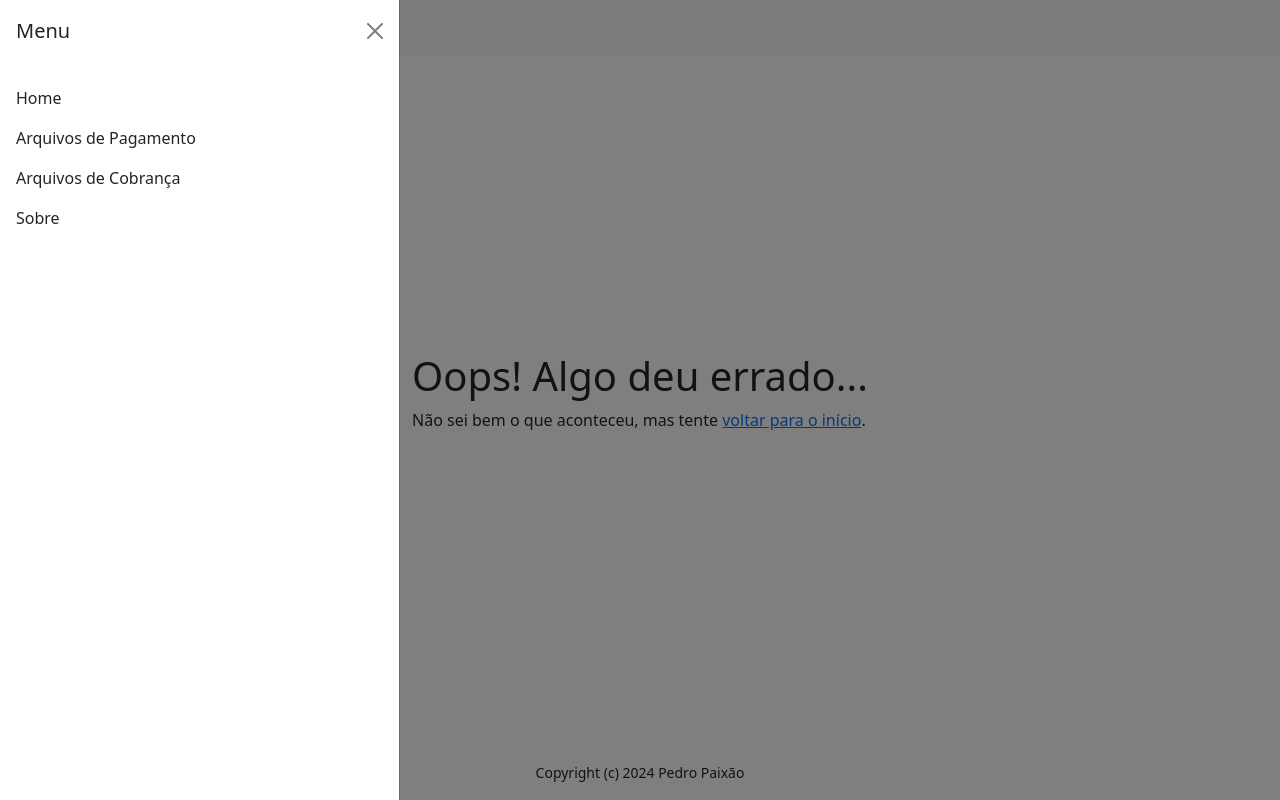
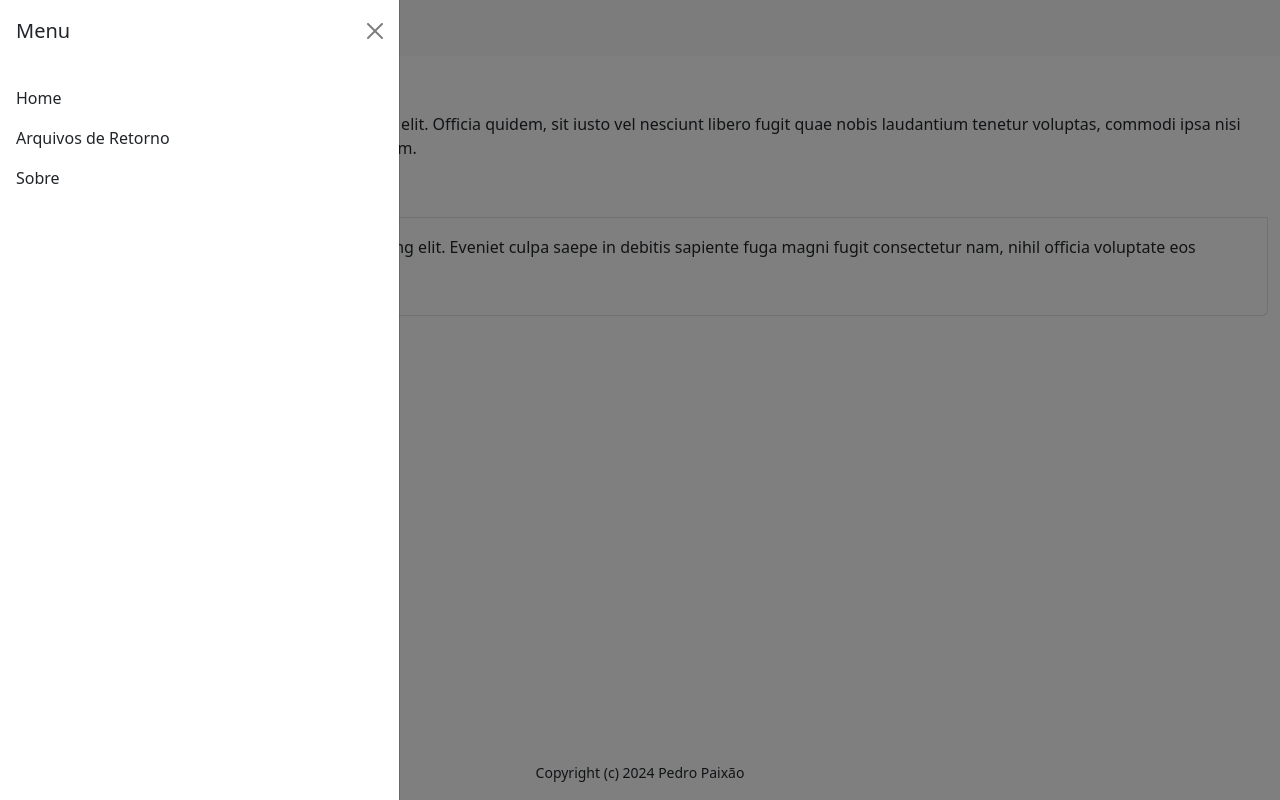
Before and after one commit to ratto/arquivo-bancario-web, a React (Vite) app: page /arquivos-retorno in a window 1280 px wide. Both pictures are taken after a click on the button 40 px from the left and 28 px from the top of the page. Built offline with nearby package versions, Linux system fonts and the light colour scheme.

Commit message:
Iniciado arquitetura para a criação dos arquivos de retorno

```diff
--- a/package.json
+++ b/package.json
@@ -12,6 +12,7 @@
     "preview": "vite preview"
   },
   "dependencies": {
+    "axios": "^1.7.1",
     "bootstrap": "^5.3.3",
     "react": "^18.2.0",
     "react-bootstrap": "^2.10.2",
--- /dev/null
+++ b/src/components/Arquivos/CNAB240/index.tsx
@@ -0,0 +1,9 @@
+import './style.scss';
+
+export const ArquivoCNAB240 = () => {
+  return (
+    <div id="arquivo-cnab240">
+      <p>Em breve...</p>
+    </div>
+  );
+};
--- /dev/null
+++ b/src/components/Arquivos/CNAB240/style.scss
@@ -0,0 +1,3 @@
+#arquivo-cnab240 {
+  height: 100%;
+}
--- /dev/null
+++ b/src/components/Arquivos/RCB001/index.tsx
@@ -0,0 +1,12 @@
+import './style.scss';
+
+export const ArquivoRCB001 = () => {
+  return (
+    <div id="arquivo-rcb001">
+      <p>
+        Lorem ipsum dolor sit amet consectetur adipisicing elit. Eveniet culpa saepe in debitis sapiente fuga magni
+        fugit consectetur nam, nihil officia voluptate eos similique illum, autem, rerum incidunt natus qui?
+      </p>
+    </div>
+  );
+};
--- a/src/components/Topbar/index.tsx
+++ b/src/components/Topbar/index.tsx
@@ -19,11 +19,8 @@ export const Topbar = () => {
               <LinkContainer to={'/'}>
                 <Nav.Link>Home</Nav.Link>
               </LinkContainer>
-              <LinkContainer to={'/'}>
-                <Nav.Link disabled>Arquivos de Pagamento</Nav.Link>
-              </LinkContainer>
-              <LinkContainer to={'/'}>
-                <Nav.Link disabled>Arquivos de Cobrança</Nav.Link>
+              <LinkContainer to={'/arquivos-retorno'}>
+                <Nav.Link>Arquivos de Retorno</Nav.Link>
               </LinkContainer>
               <LinkContainer to={'/sobre'}>
                 <Nav.Link>Sobre</Nav.Link>
--- a/src/main.tsx
+++ b/src/main.tsx
@@ -7,6 +7,7 @@ import { Erro } from './pages/Erro';
 import { Topbar } from './components/Topbar';
 import { Footer } from './components/Footer';
 import './global.scss';
+import { ArquivosRetorno } from './pages/ArquivosRetorno';
 
 ReactDOM.createRoot(document.getElementById('root')!).render(
   <React.StrictMode>
@@ -15,6 +16,7 @@ ReactDOM.createRoot(document.getElementById('root')!).render(
         <Topbar />
         <Routes>
           <Route path="/" element={<Home />} />
+          <Route path="/arquivos-retorno" element={<ArquivosRetorno />} />
           <Route path="/sobre" element={<Sobre />} />
           <Route path="*" element={<Erro />} />
         </Routes>
--- /dev/null
+++ b/src/pages/ArquivosRetorno/index.tsx
@@ -0,0 +1,36 @@
+import { Card, CardBody, Container, Tab, Tabs } from 'react-bootstrap';
+import { ArquivoRCB001 } from '../../components/Arquivos/RCB001';
+import { ArquivoCNAB240 } from '../../components/Arquivos/CNAB240';
+import './style.scss';
+
+export const ArquivosRetorno = () => {
+  return (
+    <div id="arquivos-retorno-page" className="page-layout">
+      <Container fluid>
+        <header>
+          <h1>Arquivos de Retorno</h1>
+          <p>
+            Lorem ipsum dolor sit amet consectetur adipisicing elit. Officia quidem, sit iusto vel nesciunt libero fugit
+            quae nobis laudantium tenetur voluptas, commodi ipsa nisi eum error rerum voluptatum praesentium numquam.
+          </p>
+        </header>
+        <section>
+          <Card className="tab-container">
+            <Tabs defaultActiveKey="rcb001" id="tabs-arquivos">
+              <Tab eventKey="rcb001" title="RCB 001">
+                <CardBody>
+                  <ArquivoRCB001 />
+                </CardBody>
+              </Tab>
+              <Tab eventKey="cnab240" title="CNAB 240">
+                <CardBody>
+                  <ArquivoCNAB240 />
+                </CardBody>
+              </Tab>
+            </Tabs>
+          </Card>
+        </section>
+      </Container>
+    </div>
+  );
+};
--- /dev/null
+++ b/src/pages/ArquivosRetorno/style.scss
@@ -0,0 +1,17 @@
+#arquivos-retorno-page {
+  $tabs-border-size: 1px;
+
+  width: 100%;
+
+  & .tab-container {
+    border: none;
+
+    & .tab-content {
+      border-top: $tabs-border-size solid #fff;
+      border-left: $tabs-border-size solid #dee2e6;
+      border-bottom: $tabs-border-size solid #dee2e6;
+      border-right: $tabs-border-size solid #dee2e6;
+      border-radius: 0 0 0.375rem 0.375rem;
+    }
+  }
+}
--- /dev/null
+++ b/src/types/banco.ts
@@ -0,0 +1,6 @@
+type Banco = {
+  codigo: number;
+  nome: string;
+};
+
+export default Banco;
```
Also changed, not shown: src/enums/responseStatus.ts (added, +7 -0 lines), src/utils/load-banks.ts (added, +33 -0 lines), src/components/Arquivos/RCB001/style.scss (added), 1 other file (tests, documents, lock files or other folders).
